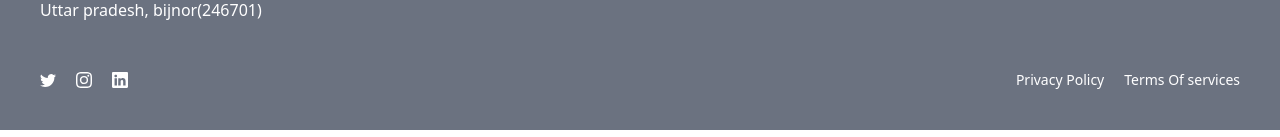
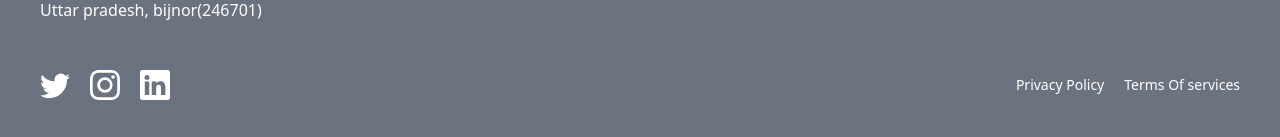
Before and after one commit to HeySankalp/Rent-vroom, a React (Create React App) app: page / in a window 1280 px wide. Shown: the part 1136-1273 px from the top of the page. Built offline with nearby package versions, Linux system fonts and the light colour scheme.

Commit message:
carousel improved

```diff
--- a/src/Components/Footer/index.tsx
+++ b/src/Components/Footer/index.tsx
@@ -11,10 +11,10 @@ const Footer = () => {
                 <h2>Uttar pradesh, bijnor(246701)</h2>
             </div>
             <div className='flex text-white md:flex-row flex-col  justify-between items-center'>
-                    <div className='flex gap-5 font-semibold'>
-                    <div><BsTwitter className='cursor-pointer' /></div>
-                    <div><BsInstagram className='cursor-pointer' /></div>
-                    <div><BsLinkedin className='cursor-pointer' /></div>
+                <div className='flex gap-5 font-semibold text-3xl'>
+                    <div><BsTwitter className='cursor-pointer hover:text-blue-400' /></div>
+                    <div><BsInstagram className='cursor-pointer hover:text-pink-600' /></div>
+                    <div><BsLinkedin className='cursor-pointer hover:text-blue-600' /></div>
                 </div>
                 <div className='flex gap-5 text-sm md:mt-0 mt-5'>
                     <div>Privacy Policy</div>
```
Also changed, not shown: 12 other files (tests, documents, lock files or other folders). Lines whose indentation alone changed are shown as unchanged.
